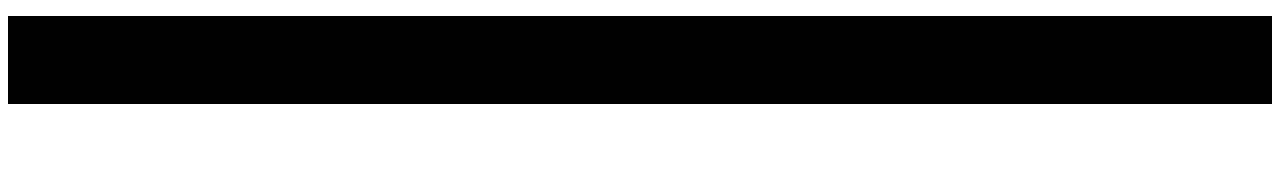
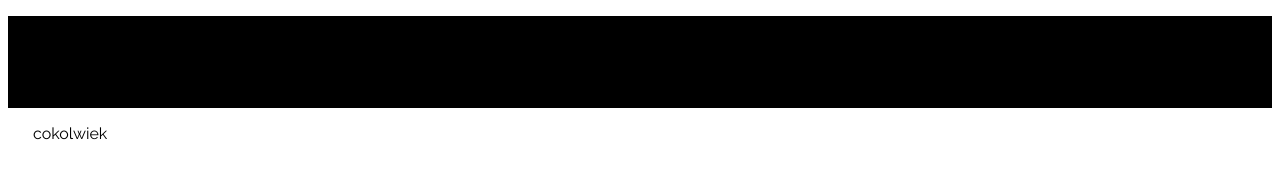
Before and after one commit to Gwalczak91/Sit-on-Chair-Project, a plain HTML site: page index.html in a window 1280 px wide. Drawn offline with Linux system fonts and the light colour scheme.

Commit message:
add fonts to html and css

```diff
--- a/css/styles.css
+++ b/css/styles.css
@@ -1,3 +1,59 @@
+@font-face {
+    font-family: 'Raleway';
+    src: url('../fonts/Raleway-Italic.eot');
+    src: local('Raleway Italic'), local('Raleway-Italic'),
+    url('../fonts/Raleway-Italic.eot?#iefix') format('embedded-opentype'),
+    url('../fonts/Raleway-Italic.woff2') format('woff2'),
+    url('../fonts/Raleway-Italic.woff') format('woff'),
+    url('../fonts/Raleway-Italic.ttf') format('truetype'),
+    url('../fonts/Raleway-Italic.svg#Raleway-Italic') format('svg');
+    font-weight: normal;
+    font-style: italic;
+}
+
+@font-face {
+    font-family: 'Raleway';
+    src: url('../fonts/Raleway-BoldItalic.eot');
+    src: local('Raleway Bold Italic'), local('Raleway-BoldItalic'),
+    url('../fonts/Raleway-BoldItalic.eot?#iefix') format('embedded-opentype'),
+    url('../fonts/Raleway-BoldItalic.woff2') format('woff2'),
+    url('../fonts/Raleway-BoldItalic.woff') format('woff'),
+    url('../fonts/Raleway-BoldItalic.ttf') format('truetype'),
+    url('../fonts/Raleway-BoldItalic.svg#Raleway-BoldItalic') format('svg');
+    font-weight: bold;
+    font-style: italic;
+}
+
+@font-face {
+    font-family: 'Raleway';
+    src: url('../fonts/Raleway-Regular.eot');
+    src: local('Raleway'), local('Raleway-Regular'),
+    url('../fonts/Raleway-Regular.eot?#iefix') format('embedded-opentype'),
+    url('../fonts/Raleway-Regular.woff2') format('woff2'),
+    url('../fonts/Raleway-Regular.woff') format('woff'),
+    url('../fonts/Raleway-Regular.ttf') format('truetype'),
+    url('../fonts/Raleway-Regular.svg#Raleway-Regular') format('svg');
+    font-weight: normal;
+    font-style: normal;
+}
+
+@font-face {
+    font-family: 'Raleway';
+    src: url('../fonts/Raleway-Bold.eot');
+    src: local('Raleway Bold'), local('Raleway-Bold'),
+    url('../fonts/Raleway-Bold.eot?#iefix') format('embedded-opentype'),
+    url('../fonts/Raleway-Bold.woff2') format('woff2'),
+    url('../fonts/Raleway-Bold.woff') format('woff'),
+    url('../fonts/Raleway-Bold.ttf') format('truetype'),
+    url('../fonts/Raleway-Bold.svg#Raleway-Bold') format('svg');
+    font-weight: bold;
+    font-style: normal;
+}
+
+body{
+    font-family: 'Raleway', sans-serif;
+}
+
 .container{
     max-width: 100%;
     margin: 0 auto;
--- a/index.html
+++ b/index.html
@@ -40,7 +40,7 @@
 </section>
 <section class="section.form">
     <div class="container">
-
+cokolwiek
     </div>
 </section>
 <footer class="main-footer">
```
